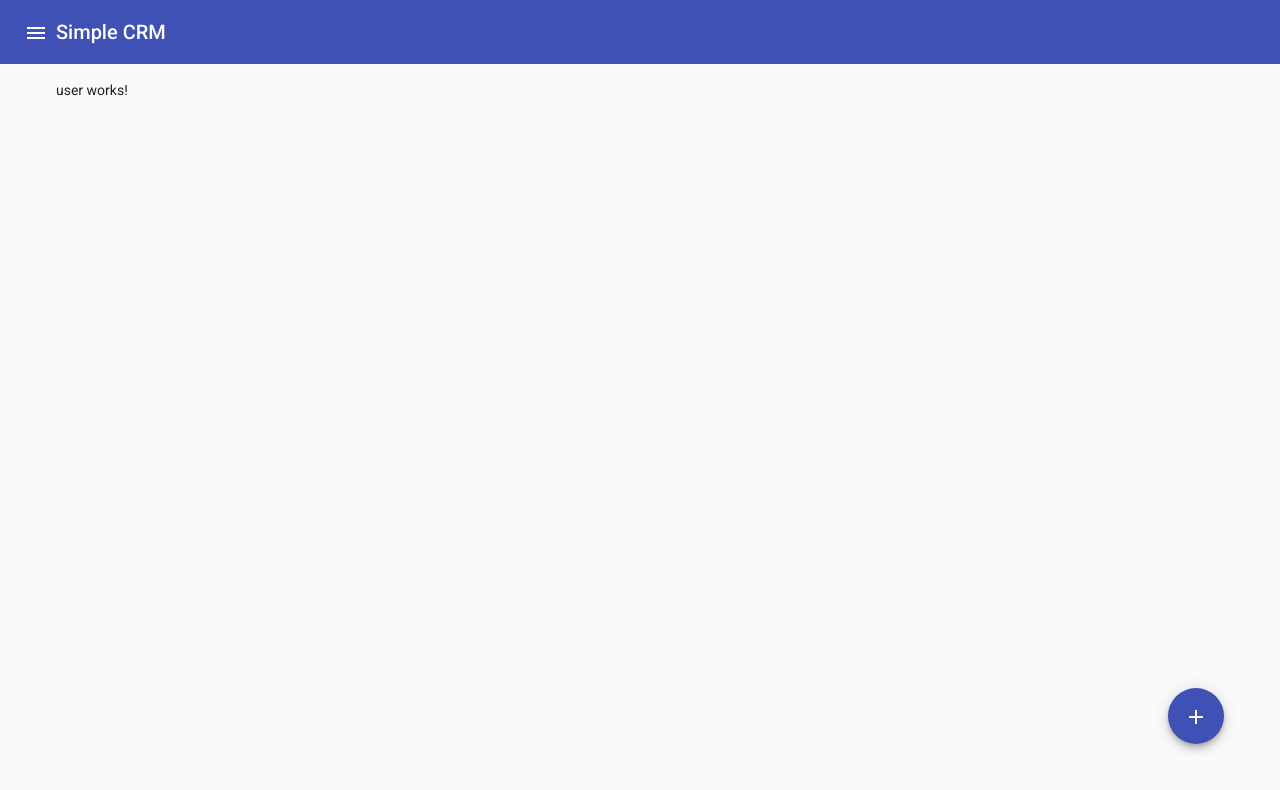
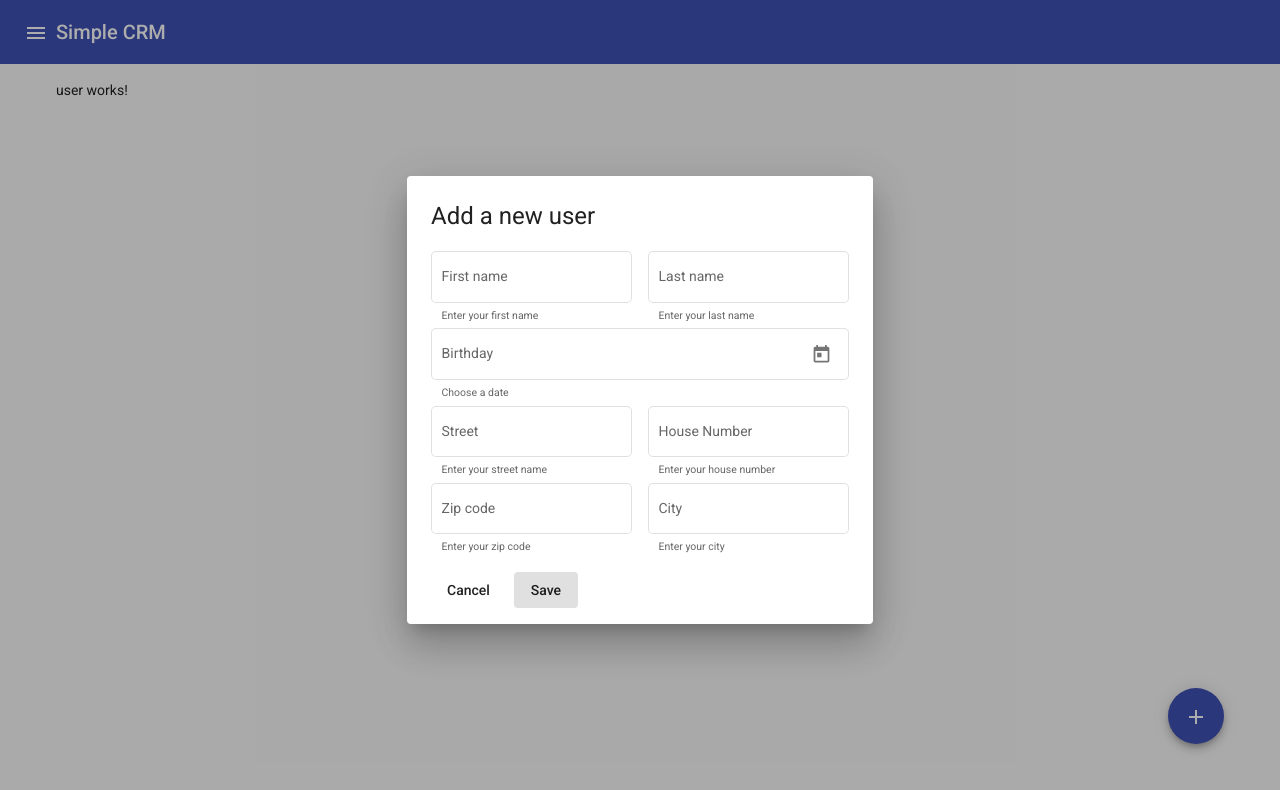
Before and after one commit to paul-E404/SimpleCRM, an Angular app: page /user in a window 1280 px wide. Both pictures are taken after a click on the button "add". Shown: the top 790 px of the page. Built offline with nearby package versions, Linux system fonts and the light colour scheme.

Commit message:
Created dialog add user

```diff
--- /dev/null
+++ b/src/app/dialog-add-user/dialog-add-user.component.html
@@ -0,0 +1,67 @@
+<h1 mat-dialog-title>Add a new user</h1>
+<div mat-dialog-content>
+
+    <div>
+        <mat-form-field appearance="outline" class="mr-16">
+            <mat-label>First name</mat-label>
+            <input matInput placeholder="Your first name">
+            <mat-hint>Enter your first name</mat-hint>
+        </mat-form-field>
+
+        <mat-form-field appearance="outline">
+            <mat-label>Last name</mat-label>
+            <input matInput placeholder="Your last name">
+            <mat-hint>Enter your last name</mat-hint>
+        </mat-form-field>
+    </div>
+
+    <mat-form-field appearance="outline" class="full-width">
+        <mat-label>Birthday</mat-label>
+        <input matInput [matDatepicker]="datepicker" placeholder="Your birthday">
+        <mat-datepicker-toggle matSuffix [for]="datepicker"></mat-datepicker-toggle>
+        <mat-datepicker #datepicker>
+            <mat-datepicker-actions>
+                <button mat-button matDatepickerCancel>Cancel</button>
+                <button mat-raised-button color="primary" matDatepickerApply>Apply</button>
+            </mat-datepicker-actions>
+        </mat-datepicker>
+        <mat-hint>Choose a date</mat-hint>
+    </mat-form-field>
+
+    <div>
+        <mat-form-field appearance="outline" class="mr-16">
+            <mat-label>Street</mat-label>
+            <input matInput placeholder="Your street">
+            <mat-hint>Enter your street name</mat-hint>
+        </mat-form-field>
+
+        <mat-form-field appearance="outline">
+            <mat-label>House Number</mat-label>
+            <input matInput placeholder="Your house number">
+            <mat-hint>Enter your house number</mat-hint>
+        </mat-form-field>
+    </div>
+
+    <div>
+        <mat-form-field appearance="outline" class="mr-16">
+            <mat-label>Zip code</mat-label>
+            <input matInput placeholder="Your zip code" type="number" min=0>
+            <mat-hint>Enter your zip code</mat-hint>
+        </mat-form-field>
+
+        <mat-form-field appearance="outline">
+            <mat-label>City</mat-label>
+            <input matInput placeholder="Your city">
+            <mat-hint>Enter your city</mat-hint>
+        </mat-form-field>
+    </div>
+
+
+
+
+
+</div>
+<div mat-dialog-actions>
+    <button mat-button (click)="onNoClick()">Cancel</button>
+    <button mat-button cdkFocusInitial>Save</button>
+</div>
--- /dev/null
+++ b/src/app/dialog-add-user/dialog-add-user.component.ts
@@ -0,0 +1,20 @@
+import { Component, OnInit } from '@angular/core';
+import { MatDialogRef } from '@angular/material/dialog';
+
+@Component({
+  selector: 'app-dialog-add-user',
+  templateUrl: './dialog-add-user.component.html',
+  styleUrls: ['./dialog-add-user.component.scss']
+})
+export class DialogAddUserComponent implements OnInit {
+
+  constructor(public dialogRef: MatDialogRef<DialogAddUserComponent>) { }
+
+  ngOnInit(): void {
+  }
+
+  onNoClick(): void {
+    this.dialogRef.close();
+  }
+
+}
--- a/src/app/user/user.component.html
+++ b/src/app/user/user.component.html
@@ -1,5 +1,5 @@
 <p>user works!</p>
 
-<button class="add-user-btn" mat-fab color="primary" matTooltip="Add user">
+<button (click)="openDialog()" class="add-user-btn" mat-fab color="primary" matTooltip="Add user">
     <mat-icon>add</mat-icon>
 </button>
--- a/src/app/user/user.component.ts
+++ b/src/app/user/user.component.ts
@@ -1,4 +1,6 @@
 import { Component, OnInit } from '@angular/core';
+import { MatDialog } from '@angular/material/dialog';
+import { DialogAddUserComponent } from '../dialog-add-user/dialog-add-user.component';
 
 @Component({
   selector: 'app-user',
@@ -7,9 +9,20 @@
 })
 export class UserComponent implements OnInit {
 
-  constructor() { }
+  constructor(public dialog: MatDialog) { }
 
   ngOnInit(): void {
   }
 
+  openDialog(): void {
+    const dialogRef = this.dialog.open(DialogAddUserComponent, {
+     /*  width: '250px',
+      data: {name: this.name, animal: this.animal} */
+    });
+
+    dialogRef.afterClosed().subscribe(result => {
+      console.log('The dialog was closed with the following result: ', result);
+    });
+  }
+
 }
--- a/src/styles.scss
+++ b/src/styles.scss
@@ -9,3 +9,11 @@
 .mat-drawer-container {
     height: 100vh;
 }
+
+.mr-16 {
+    margin-right: 16px;
+}
+
+.full-width {
+    width: 100%;
+}
```
Also changed, not shown: src/app/app.module.ts (+15 -3 lines), src/app/dialog-add-user/dialog-add-user.component.scss (added), 1 other file (tests, documents, lock files or other folders).
